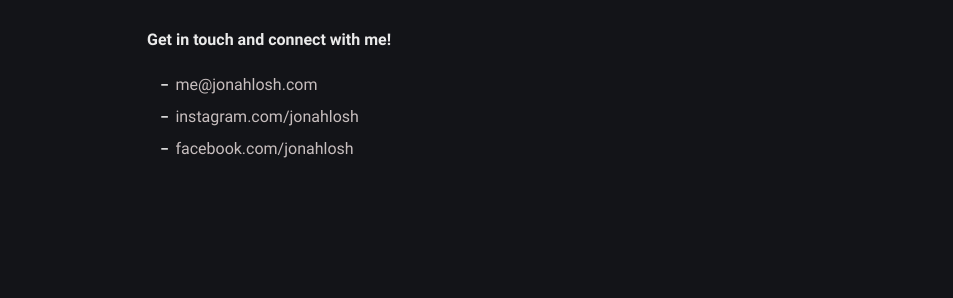
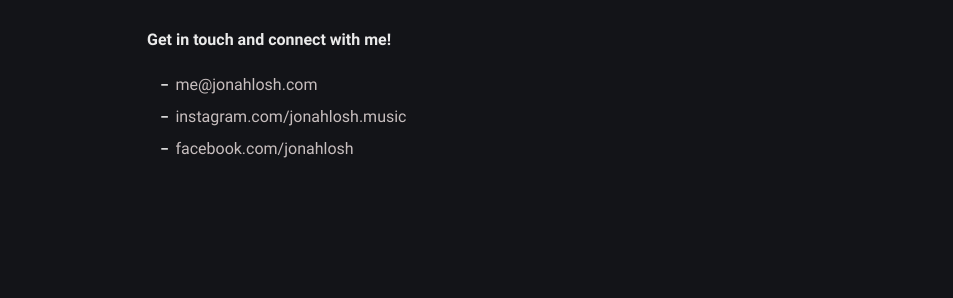
Before and after one commit to atrial-albumen/atrial-albumen.github.io, a Jekyll site: the page built from about.md, in a window 1280 px wide. Shown: the part 752-1050 px from the top of the page, without its empty margins (163-1116 px from the left). Built offline with Jekyll 4.4.1, drawn with Linux system fonts in a browser that asks for light colours.

Commit message:
Update about.md

```diff
--- a/about.md
+++ b/about.md
@@ -19,5 +19,5 @@
 **Get in touch and connect with me!**
 
 - {{ site.author.email }}
-- instagram.com/{{ site.author.username }}
+- instagram.com/jonahlosh.music
 - facebook.com/{{ site.author.username }}
```
